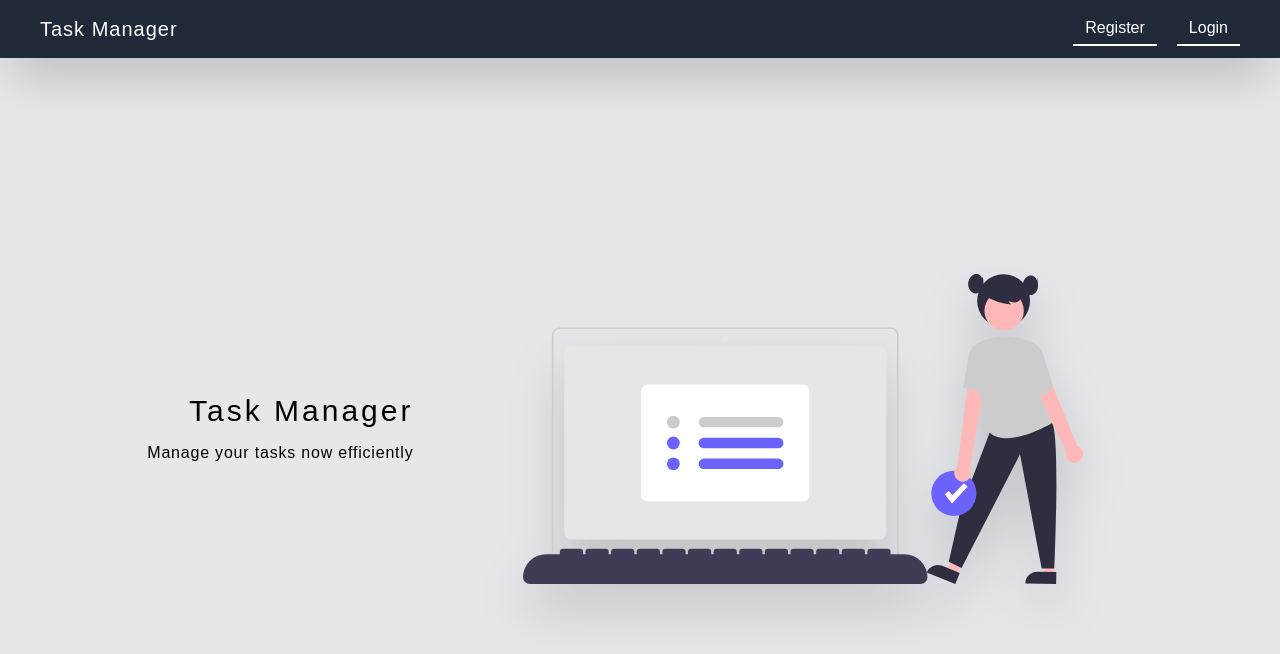
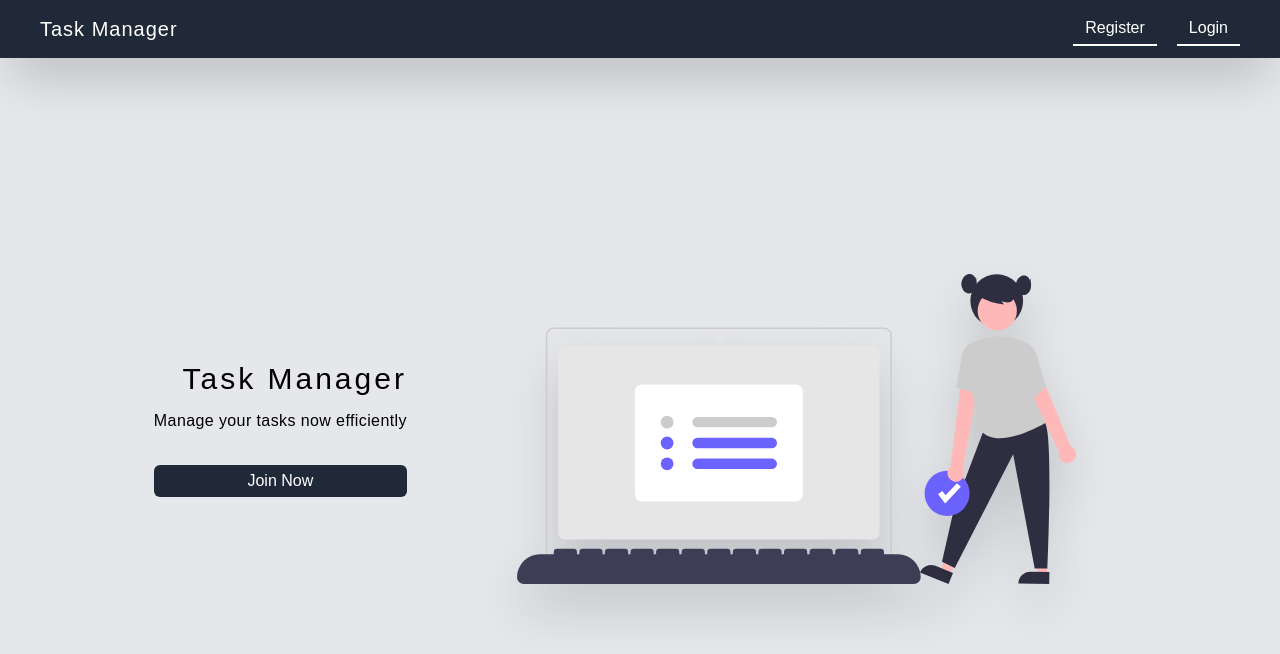
Before and after one commit to Haidar-02/TaskManager, a React (Create React App) app in the folder client/: page / in a window 1280 px wide. Shown: the top 654 px of the page. Built offline with nearby package versions, Linux system fonts and the light colour scheme; a web font is replaced by a local one.

Commit message:
modified: landing page

```diff
--- a/client/src/App.js
+++ b/client/src/App.js
@@ -11,7 +11,7 @@ function App() {
       <Routes>
         <Route path="/" element={<Landing />} />
         <Route path="/login" element={<Login />} />
-        <Route path="/signup" element={<Register />} />
+        <Route path="/register" element={<Register />} />
         <Route path="/dashboard" element={<Dashboard />} />
       </Routes>
     </Router>
--- a/client/src/Pages/Landing/Landing.jsx
+++ b/client/src/Pages/Landing/Landing.jsx
@@ -1,16 +1,28 @@
 import React from "react";
 import taskPic from "../../Assets/Landing/tasks.svg";
+import { useNavigate } from "react-router-dom";
 
 const Landing = () => {
+  const navigate = useNavigate();
   return (
     <div className="flex flex-col items-center justify-start bg-gray-200 w-full min-h-screen h-full">
       <header className="flex justify-between items-center py-3 px-10 w-full bg-gray-800 text-white shadow-2xl">
         <h2 className="text-xl tracking-wider">Task Manager</h2>
         <div className="flex gap-5 items-center justify-end">
-          <button className="border-b-2 border-white hover:border-green-500 hover:shadow-md transition-all px-3 py-1">
+          <button
+            onClick={() => {
+              navigate("/register");
+            }}
+            className="border-b-2 border-white hover:border-green-500 hover:shadow-md transition-all px-3 py-1"
+          >
             Register
           </button>
-          <button className="border-b-2 border-white hover:border-yellow-500 hover:shadow-md transition-all px-3 py-1">
+          <button
+            onClick={() => {
+              navigate("/login");
+            }}
+            className="border-b-2 border-white hover:border-yellow-500 hover:shadow-md transition-all px-3 py-1"
+          >
             Login
           </button>
         </div>
@@ -18,7 +30,15 @@ const Landing = () => {
       <div className=" flex-grow flex items-center justify-center gap-5 flex-wrap">
         <div className="flex items-end gap-3 flex-col justify-center p-5 cursor-default">
           <h1 className="text-3xl tracking-widest">Task Manager</h1>
-          <p className="tracking-wider">Manage your tasks now efficiently</p>
+          <p className="tracking-wide">Manage your tasks now efficiently</p>
+          <button
+            onClick={() => {
+              navigate("/register");
+            }}
+            className="bg-gray-800 w-full mt-5 text-white hover:bg-opacity-70 hover:shadow-xl transition-all px-3 py-1 rounded-md"
+          >
+            Join Now
+          </button>
         </div>
         <div className="flex justify-center items-center">
           <img
```
